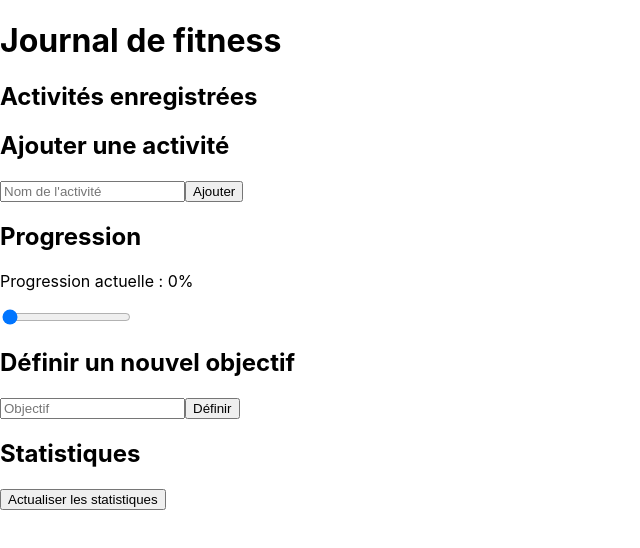
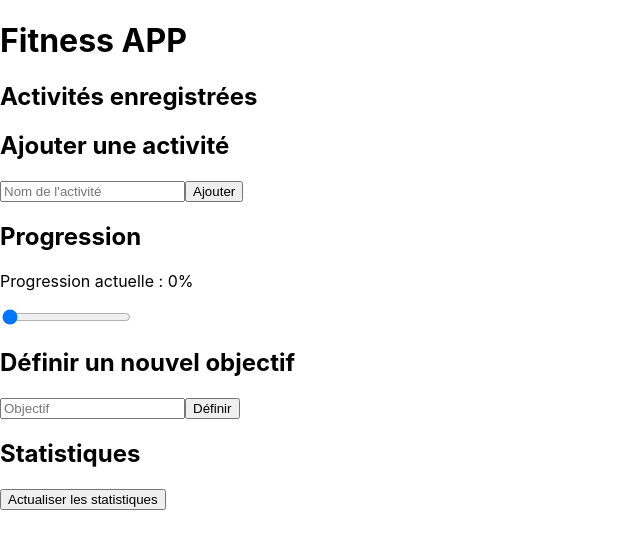
Before and after one commit to maxdu633/FitnessApp, a React (Create React App) app in the folder fitnessapp/: page / in a window 1280 px wide. Shown: the top 548 px of the page, without its empty margins (0-640 px from the left). Built offline with nearby package versions, Linux system fonts and the light colour scheme.

Commit message:
frere je viens de changer le nom de l'app

```diff
--- a/fitnessapp/src/App.js
+++ b/fitnessapp/src/App.js
@@ -38,7 +38,7 @@ function FitnessJournal() {
 
   return (
     <div>
-      <h1>Journal de fitness</h1>
+      <h1>Fitness APP</h1>
 
       {/* Afficher les activités enregistrées */}
       <h2>Activités enregistrées</h2>
```
